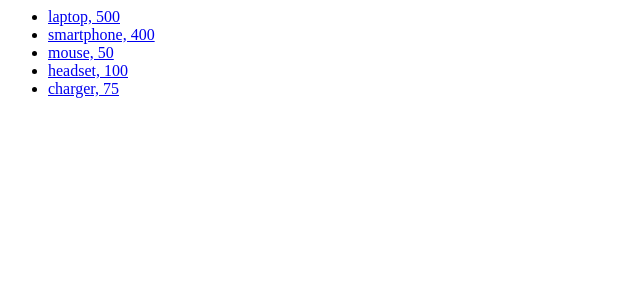
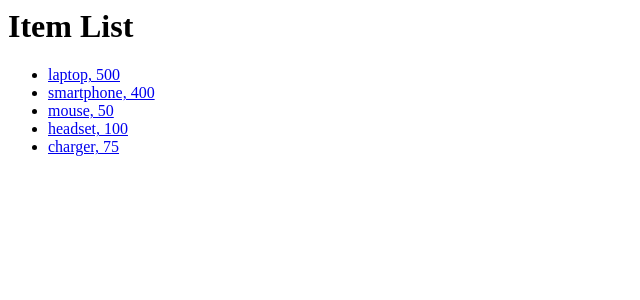
Before and after one commit to chsharshembaeva/cholpon_hw_task_1, a Django app: page /shop/ in a window 1280 px wide. Shown: the top 300 px of the page, without its empty margins (0-640 px from the left). Run offline with Django 3.2, Linux system fonts and the light colour scheme; data comes from the database, SQL or seed files in the repository.

Commit message:
second hw

```diff
--- a/shop/admin.py
+++ b/shop/admin.py
@@ -1,5 +1,5 @@
 from django.contrib import admin
-from .models import Question, Choice
+from .models import Item, Purchase
 
 admin.site.register(Item)
 admin.site.register(Purchase)
--- a/shop/templates/detail_item.html
+++ b/shop/templates/detail_item.html
@@ -1,6 +1,6 @@
 <h1>{{ item.name }}</h1>
 <ul>
 {% for purchase in item.purchase_set.all %}
-    <li>{{ purchase.name }}, {{ puchase.age }}, {{ purchase.date_purchase }}</li>
+    <li>{{ purchase.name }}, {{ purchase.age }}, {{ purchase.date_purchase }}</li>
 {% endfor %}
 </ul>
--- a/shop/templates/list_item.html
+++ b/shop/templates/list_item.html
@@ -1,7 +1,8 @@
+<h1>Item List</h1>
 {% if items %}
     <ul>
     {% for item in items %}
-        <li><a href="{% url 'detail' item.id %}">{{ item.name }}, {{ item.price }}</a></li>
+        <li><a href="{% url 'detail_item' item.id %}">{{ item.name }}, {{ item.price }}</a></li>
     {% endfor %}
     </ul>
 {% else %}
--- a/shop/urls.py
+++ b/shop/urls.py
@@ -4,5 +4,5 @@ from . import views
 urlpatterns = [
     path('greetings/', views.greetings, name='greetings'),
     path('', views.list_item, name='index'),
-    path('<id>/', views.detail_item, name='detail_item'),
+    path('<int:item_id>/', views.detail_item, name='detail_item'),
 ]
```
